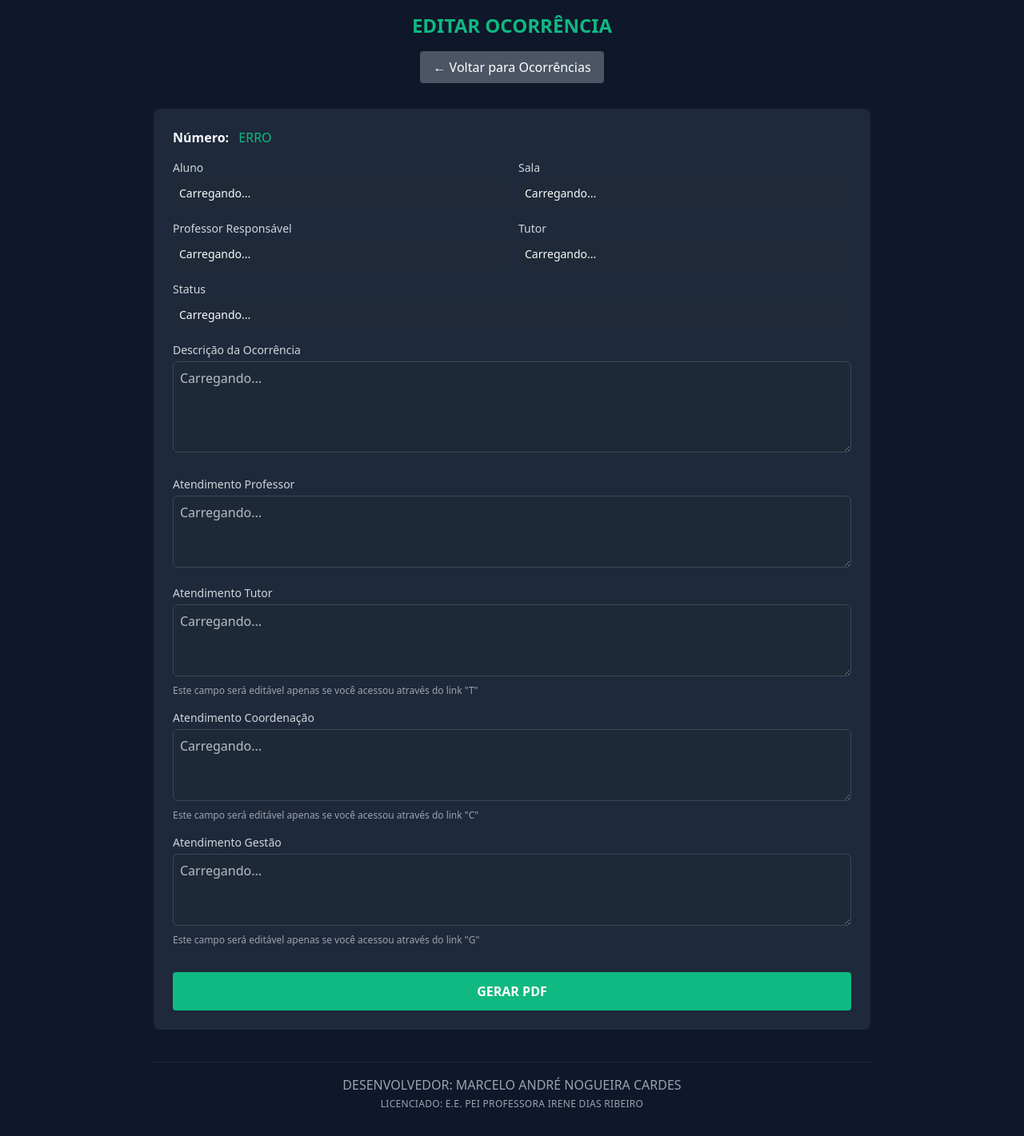
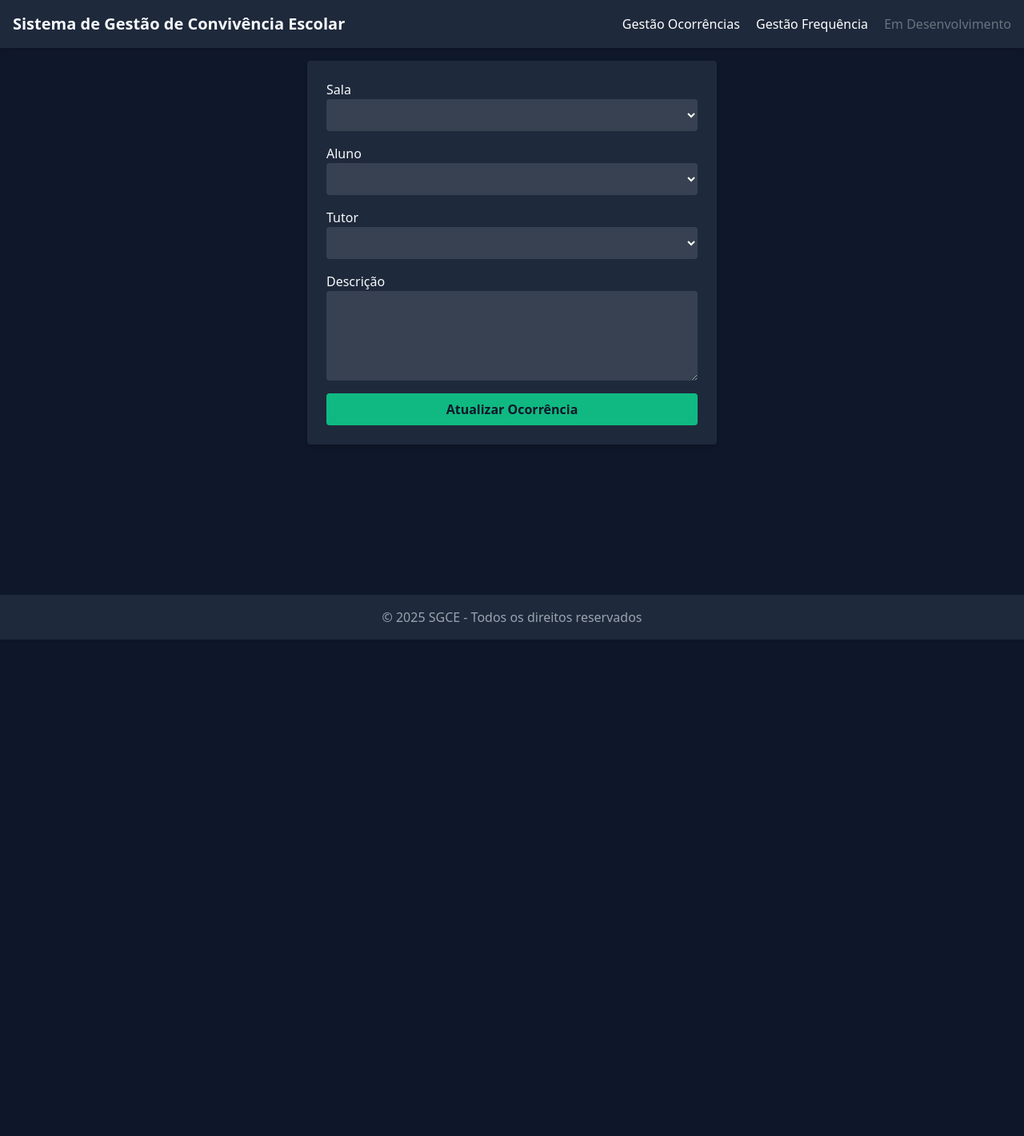
Before and after one commit to mcardes77-cmd/SGCE_IDR, a Flask app: page /gestao_ocorrencia_editar in a window 1280 px wide. Shown: the whole page at 80% size. After the commit the page ends 800 px from the top, so only its background shows below. Run offline with Flask 3, Linux system fonts and the light colour scheme; lists and menus that the app fills with data are empty; some libraries are stand-ins or nearby versions.

Commit message:
Update gestao_ocorrencia_editar.html

```diff
--- a/templates/gestao_ocorrencia_editar.html
+++ b/templates/gestao_ocorrencia_editar.html
@@ -14,252 +14,181 @@ tailwind.config = {
         'dark-secondary': '#1E293B',
         'accent': '#10B981',
         'text-light': '#F8FAFC',
-        'tutor-color': '#007ACC',
-        'coord-color': '#F59E0B',
-        'gestao-color': '#EF4444'
+        'danger': '#DC2626',
+        'secondary-accent': '#3B82F6'
       },
     },
   },
 };
-</script>
-<style>
-.form-input, .form-textarea {
-    background-color: #374151; color: #F8FAFC; border: 1px solid #4B5563;
-    padding: 0.5rem; border-radius: 0.375rem; width: 100%;
-    transition: all 0.3s ease;
+
+let salas = [];
+let alunos = [];
+let tutores = [];
+let ocorrenciaId = null;
+
+document.addEventListener('DOMContentLoaded', async () => {
+  ocorrenciaId = getOcorrenciaIdFromUrl();
+  if (!ocorrenciaId) {
+    alert('ID da ocorrência não informado.');
+    return;
   }
-.readonly {
-    background-color: #1F2937;
-    cursor: not-allowed;
-    opacity: 0.7;
+
+  await carregarFiltros();
+  await carregarOcorrencia();
+
+  document.getElementById('sala').addEventListener('change', async (e) => {
+    await carregarAlunosPorSala(e.target.value);
+  });
+
+  document.getElementById('form-ocorrencia').addEventListener('submit', async (e) => {
+    e.preventDefault();
+    await atualizarOcorrencia();
+  });
+});
+
+function getOcorrenciaIdFromUrl() {
+  const params = new URLSearchParams(window.location.search);
+  return params.get('id');
 }
-.editable {
-    background-color: #374151;
-    border-color: #10B981;
-    box-shadow: 0 0 0 2px rgba(16, 185, 129, 0.2);
+
+function mostrarMsg(msg, tipo = 'info') {
+  const el = document.getElementById('global-message');
+  if (!el) return;
+  el.textContent = msg;
+  el.className = `p-3 rounded mt-4 text-white font-bold fixed top-4 right-4 z-50 max-w-sm`;
+  el.style.display = 'block';
+
+  el.classList.remove('bg-danger','bg-accent','bg-secondary-accent');
+  if (tipo === 'danger') el.classList.add('bg-danger');
+  else if (tipo === 'accent') el.classList.add('bg-accent');
+  else el.classList.add('bg-secondary-accent');
+
+  setTimeout(() => el.style.display = 'none', 5000);
 }
-.badge-nivel {
-    display: inline-block;
-    padding: 0.25rem 0.75rem;
-    border-radius: 9999px;
-    font-size: 0.75rem;
-    font-weight: bold;
-    margin-left: 0.5rem;
-}
-</style>
-</head>
-<body class="bg-dark-primary text-text-light min-h-screen p-4">
-<div class="max-w-4xl mx-auto">
-<header class="text-center mb-8">
-    <h1 class="text-2xl font-bold text-accent">EDITAR OCORRÊNCIA
-        <span id="badge-nivel" class="badge-nivel hidden"></span>
-    </h1>
-    <button onclick="window.location.href='/gestao_ocorrencia'" class="mt-4 bg-gray-600 hover:bg-gray-700 px-4 py-2 rounded text-white">
-        ← Voltar para Ocorrências
-    </button>
-</header>
 
-<div class="bg-dark-secondary p-6 rounded-lg">
-    <div id="mensagem-status" class="hidden mb-4 p-3 rounded text-sm"></div>
-
-    <div class="mb-4">
-        <strong>Número:</strong> <span id="numero" class="text-accent ml-2">Carregando...</span>
-    </div>
-
-    <div class="grid grid-cols-1 md:grid-cols-2 gap-4 mb-4">
-        <div>
-            <label class="block text-sm text-gray-300 mb-1">Aluno</label>
-            <div id="aluno" class="p-2 rounded bg-gray-800 text-sm">Carregando...</div>
-        </div>
-        <div>
-            <label class="block text-sm text-gray-300 mb-1">Sala</label>
-            <div id="sala" class="p-2 rounded bg-gray-800 text-sm">Carregando...</div>
-        </div>
-    </div>
-
-    <div class="grid grid-cols-1 md:grid-cols-2 gap-4 mb-4">
-        <div>
-            <label class="block text-sm text-gray-300 mb-1">Professor Responsável</label>
-            <div id="professor" class="p-2 rounded bg-gray-800 text-sm">Carregando...</div>
-        </div>
-        <div>
-            <label class="block text-sm text-gray-300 mb-1">Tutor</label>
-            <div id="tutor" class="p-2 rounded bg-gray-800 text-sm">Carregando...</div>
-        </div>
-    </div>
-
-    <div class="mb-4">
-        <label class="block text-sm text-gray-300 mb-1">Status</label>
-        <div id="status" class="p-2 rounded bg-gray-800 text-sm">Carregando...</div>
-    </div>
-
-    <div class="mb-6">
-        <label class="block text-sm text-gray-300 mb-1">Descrição da Ocorrência</label>
-        <textarea id="descricao" class="form-textarea readonly" rows="4" readonly>Carregando...</textarea>
-    </div>
-
-    <form id="form-atendimento">
-        <div class="mb-4">
-            <label class="block text-sm text-gray-300 mb-1">Atendimento Professor</label>
-            <textarea id="atendimento_professor" class="form-textarea readonly" rows="3" readonly>Carregando...</textarea>
-        </div>
-
-        <div class="mb-4">
-            <label class="block text-sm text-gray-300 mb-1">Atendimento Tutor</label>
-            <textarea id="atendimento_tutor" class="form-textarea readonly" rows="3" placeholder="Digite o atendimento do tutor..." readonly>Carregando...</textarea>
-            <p class="text-xs text-gray-400 mt-1" id="help-tutor">Este campo será editável apenas se você acessou através do link "T"</p>
-        </div>
-
-        <div class="mb-4">
-            <label class="block text-sm text-gray-300 mb-1">Atendimento Coordenação</label>
-            <textarea id="atendimento_coordenacao" class="form-textarea readonly" rows="3" placeholder="Digite o atendimento da coordenação..." readonly>Carregando...</textarea>
-            <p class="text-xs text-gray-400 mt-1" id="help-coordenacao">Este campo será editável apenas se você acessou através do link "C"</p>
-        </div>
-
-        <div class="mb-4">
-            <label class="block text-sm text-gray-300 mb-1">Atendimento Gestão</label>
-            <textarea id="atendimento_gestao" class="form-textarea readonly" rows="3" placeholder="Digite o atendimento da gestão..." readonly>Carregando...</textarea>
-            <p class="text-xs text-gray-400 mt-1" id="help-gestao">Este campo será editável apenas se você acessou através do link "G"</p>
-        </div>
-
-        <button type="button" onclick="salvarAtendimento()" id="btn-salvar" class="w-full bg-accent hover:bg-emerald-700 py-3 rounded font-bold text-white hidden">
-            SALVAR ATENDIMENTO
-        </button>
-    </form>
-
-    <button type="button" onclick="gerarPDFAluno()" class="w-full bg-accent hover:bg-emerald-700 py-3 rounded font-bold text-white mt-4">
-        GERAR PDF
-    </button>
-</div>
-
-<footer class="w-full text-center mt-10 p-4 text-gray-400 text-sm border-t border-gray-800">
-    <p class="mb-1 text-base font-medium">DESENVOLVEDOR: MARCELO ANDRÉ NOGUEIRA CARDES</p>
-    <p class="text-xs font-light tracking-wide">LICENCIADO: E.E. PEI PROFESSORA IRENE DIAS RIBEIRO</p>
-</footer>
-</div>
-
-<script src="https://cdnjs.cloudflare.com/ajax/libs/jspdf/2.5.1/jspdf.umd.min.js"></script>
-<script>
-let ocorrenciaAtual = null;
-let nivelAtual = null;
-
-const mapaNiveis = {
-    'T': { campo: 'atendimento_tutor', nome: 'TUTOR', cor: 'bg-tutor-color', texto: 'text-white', nivel_api: 'tutor' },
-    'C': { campo: 'atendimento_coordenacao', nome: 'COORDENAÇÃO', cor: 'bg-coord-color', texto: 'text-white', nivel_api: 'coordenacao' },
-    'G': { campo: 'atendimento_gestao', nome: 'GESTÃO', cor: 'bg-gestao-color', texto: 'text-white', nivel_api: 'gestao' }
-};
-
-function iniciarPagina() {
-    const urlParams = new URLSearchParams(window.location.search);
-    ocorrenciaAtual = urlParams.get('id'); // Agora pega o id correto da URL
-    nivelAtual = urlParams.get('nivel');
-
-    if (ocorrenciaAtual) {
-        carregarOcorrencia(ocorrenciaAtual);
-    } else {
-        mostrarMensagem('Erro: Nenhuma ocorrência especificada', 'error');
-        document.getElementById('numero').textContent = 'ERRO';
+async function safeFetch(url) {
+  try {
+    const response = await fetch(url);
+    if (!response.ok) throw new Error(`HTTP ${response.status}`);
+    const data = await response.json();
+    return Array.isArray(data) ? data : [];
+  } catch (error) {
+    console.error(`Erro na requisição ${url}:`, error);
+    return [];
   }
 }
 
-async function carregarOcorrencia(numero) {
+async function carregarFiltros() {
+  salas = await safeFetch('/api/salas_com_ocorrencias');
+  tutores = await safeFetch('/api/tutores_com_ocorrencias');
+
+  const selectSala = document.getElementById('sala');
+  selectSala.innerHTML = '<option value="">Selecione a Sala</option>';
+  salas.forEach(s => selectSala.innerHTML += `<option value="${s.id}">${s.nome || s.sala}</option>`);
+
+  const selectTutor = document.getElementById('tutor');
+  selectTutor.innerHTML = '<option value="">Selecione o Tutor</option>';
+  tutores.forEach(t => selectTutor.innerHTML += `<option value="${t.id}">${t.nome}</option>`);
+
+  const selectAluno = document.getElementById('aluno');
+  selectAluno.innerHTML = '<option value="">Selecione o Aluno</option>';
+}
+
+async function carregarAlunosPorSala(salaId) {
+  const selectAluno = document.getElementById('aluno');
+  if (!salaId) {
+    selectAluno.innerHTML = '<option value="">Selecione o Aluno</option>';
+    return;
+  }
+
+  alunos = await safeFetch(`/api/alunos_por_sala/${salaId}`);
+  selectAluno.innerHTML = '<option value="">Selecione o Aluno</option>';
+  alunos.forEach(a => selectAluno.innerHTML += `<option value="${a.id}">${a.nome}</option>`);
+}
+
+async function carregarOcorrencia() {
+  const [ocorrencia] = await safeFetch(`/api/ocorrencias/${ocorrenciaId}`);
+  if (!ocorrencia) {
+    mostrarMsg('Ocorrência não encontrada', 'danger');
+    return;
+  }
+
+  document.getElementById('sala').value = ocorrencia.sala_id || '';
+  await carregarAlunosPorSala(ocorrencia.sala_id);
+  document.getElementById('aluno').value = ocorrencia.aluno_id || '';
+  document.getElementById('tutor').value = ocorrencia.tutor_id || '';
+  document.getElementById('descricao').value = ocorrencia.descricao || '';
+}
+
+async function atualizarOcorrencia() {
+  const data = {
+    sala_id: document.getElementById('sala').value,
+    aluno_id: document.getElementById('aluno').value,
+    tutor_id: document.getElementById('tutor').value,
+    descricao: document.getElementById('descricao').value
+  };
+
+  if (!data.sala_id || !data.aluno_id || !data.tutor_id || !data.descricao) {
+    mostrarMsg('Preencha todos os campos!', 'danger');
+    return;
+  }
+
   try {
-        const response = await fetch(`/api/ocorrencia_detalhes?numero=${numero}`);
-        if (!response.ok) throw new Error(`Erro na API: ${response.status}`);
-        const ocorrencia = await response.json();
-        if (ocorrencia.error) throw new Error(ocorrencia.error);
-
-        preencherDadosOcorrencia(ocorrencia);
-        aplicarRegrasEdicao(nivelAtual);
-    } catch (error) {
-        mostrarMensagem('Erro ao carregar dados: ' + error.message, 'error');
+    const response = await fetch(`/api/ocorrencias_atualizar/${ocorrenciaId}`, {
+      method: 'PUT',
+      headers: { 'Content-Type': 'application/json' },
+      body: JSON.stringify(data)
+    });
+    if (!response.ok) throw new Error('Erro ao atualizar ocorrência');
+    mostrarMsg('Ocorrência atualizada com sucesso!', 'accent');
+  } catch (e) {
+    console.error(e);
+    mostrarMsg('Falha ao atualizar ocorrência', 'danger');
   }
 }
+</script>
+</head>
+<body class="bg-dark-primary text-text-light min-h-screen flex flex-col">
 
-function preencherDadosOcorrencia(ocorrencia) {
-    document.getElementById('numero').textContent = ocorrencia.numero || 'N/A';
-    document.getElementById('aluno').textContent = ocorrencia.aluno_nome || 'N/A';
-    document.getElementById('sala').textContent = ocorrencia.sala_nome || 'N/A';
-    document.getElementById('professor').textContent = ocorrencia.professor_nome || 'N/A';
-    document.getElementById('tutor').textContent = ocorrencia.tutor_nome || 'N/A';
-    document.getElementById('status').textContent = ocorrencia.status || 'N/A';
-    document.getElementById('descricao').value = ocorrencia.descricao || '';
-    document.getElementById('atendimento_professor').value = ocorrencia.atendimento_professor || '';
-    document.getElementById('atendimento_tutor').value = ocorrencia.atendimento_tutor || '';
-    document.getElementById('atendimento_coordenacao').value = ocorrencia.atendimento_coordenacao || '';
-    document.getElementById('atendimento_gestao').value = ocorrencia.atendimento_gestao || '';
-}
+<!-- Cabeçalho -->
+<header class="bg-dark-secondary p-4 shadow-md flex justify-between items-center">
+  <h1 class="text-xl font-bold">Sistema de Gestão de Convivência Escolar</h1>
+  <nav class="space-x-4">
+    <a href="/gestao_ocorrencia" class="text-white font-medium hover:underline">Gestão Ocorrências</a>
+    <a href="/gestao_frequencia" class="text-white font-medium hover:underline">Gestão Frequência</a>
+    <button class="text-gray-500 cursor-not-allowed" disabled>Em Desenvolvimento</button>
+  </nav>
+</header>
 
-function aplicarRegrasEdicao(nivel) {
-    const camposAtendimento = ['atendimento_tutor', 'atendimento_coordenacao', 'atendimento_gestao'];
-    camposAtendimento.forEach(campo => {
-        const element = document.getElementById(campo);
-        element.readOnly = true;
-        element.classList.add('readonly');
-        element.classList.remove('editable');
-    });
-    document.getElementById('btn-salvar').classList.add('hidden');
+<!-- Mensagem global -->
+<div id="global-message" style="display:none;"></div>
 
-    if (nivel && mapaNiveis[nivel]) {
-        const config = mapaNiveis[nivel];
-        const element = document.getElementById(config.campo);
-        element.readOnly = false;
-        element.classList.remove('readonly');
-        element.classList.add('editable');
+<!-- Formulário de Edição de Ocorrência -->
+<section class="p-4 flex-1">
+  <form id="form-ocorrencia" class="bg-dark-secondary p-6 rounded shadow-md max-w-lg mx-auto flex flex-col gap-4">
+    <label class="flex flex-col">
+      Sala
+      <select id="sala" class="p-2 rounded bg-gray-700 text-white"></select>
+    </label>
+    <label class="flex flex-col">
+      Aluno
+      <select id="aluno" class="p-2 rounded bg-gray-700 text-white"></select>
+    </label>
+    <label class="flex flex-col">
+      Tutor
+      <select id="tutor" class="p-2 rounded bg-gray-700 text-white"></select>
+    </label>
+    <label class="flex flex-col">
+      Descrição
+      <textarea id="descricao" rows="4" class="p-2 rounded bg-gray-700 text-white"></textarea>
+    </label>
+    <button type="submit" class="bg-accent text-dark-primary font-bold py-2 rounded hover:bg-green-500 transition">Atualizar Ocorrência</button>
+  </form>
+</section>
 
-        const badge = document.getElementById('badge-nivel');
-        badge.textContent = `EDITANDO: ${config.nome}`;
-        badge.className = `badge-nivel ${config.cor} ${config.texto}`;
-        badge.classList.remove('hidden');
-
-        document.getElementById('btn-salvar').classList.remove('hidden');
-        setTimeout(() => { element.focus(); }, 100);
-    }
-}
-
-async function salvarAtendimento() {
-    if (!ocorrenciaAtual || !nivelAtual) return;
-    const config = mapaNiveis[nivelAtual];
-    const texto = document.getElementById(config.campo).value;
-    if (!texto.trim()) return;
-
-    try {
-        const dadosEnviar = {
-            numero: ocorrenciaAtual,
-            nivel: config.nivel_api,
-            texto: texto
-        };
-        const response = await fetch('/api/salvar_atendimento', {
-            method: 'POST',
-            headers: { 'Content-Type': 'application/json' },
-            body: JSON.stringify(dadosEnviar)
-        });
-        const result = await response.json();
-        if (response.ok && result.success) {
-            mostrarMensagem('Atendimento salvo com sucesso! Redirecionando...', 'success');
-            setTimeout(() => { window.location.href = '/gestao_ocorrencia'; }, 2000);
-        } else {
-            mostrarMensagem('Erro ao salvar: ' + (result.error || 'Desconhecido'), 'error');
-        }
-    } catch (error) {
-        mostrarMensagem('Erro de conexão: ' + error.message, 'error');
-    }
-}
-
-function mostrarMensagem(mensagem, tipo) {
-    const elemento = document.getElementById('mensagem-status');
-    elemento.textContent = mensagem;
-    elemento.className = 'mb-4 p-3 rounded text-sm ';
-    if (tipo === 'success') elemento.classList.add('bg-green-600', 'text-white');
-    else if (tipo === 'error') elemento.classList.add('bg-red-600', 'text-white');
-    else elemento.classList.add('bg-blue-600', 'text-white');
-    elemento.classList.remove('hidden');
-    if (tipo !== 'info') setTimeout(() => { elemento.classList.add('hidden'); }, 5000);
-}
-
-document.addEventListener('DOMContentLoaded', iniciarPagina);
-
-// A função gerarPDFAluno() permanece exatamente igual
-</script>
+<!-- Rodapé -->
+<footer class="bg-dark-secondary p-4 text-center text-gray-400 mt-auto">
+  © 2025 SGCE - Todos os direitos reservados
+</footer>
 </body>
 </html>
```
Lines whose indentation alone changed are shown as unchanged.
